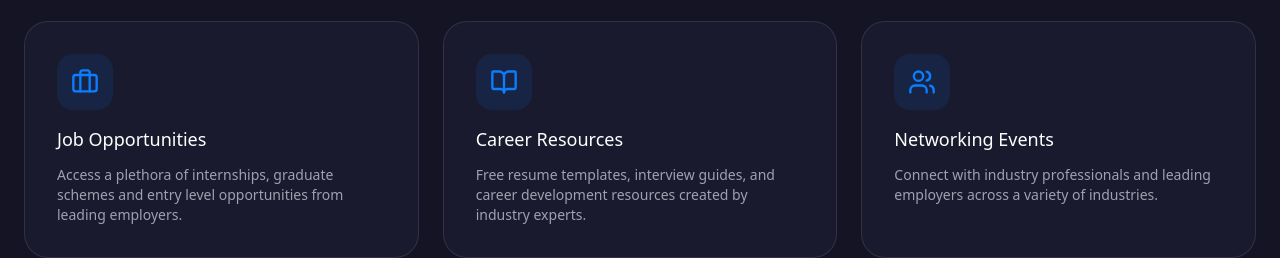
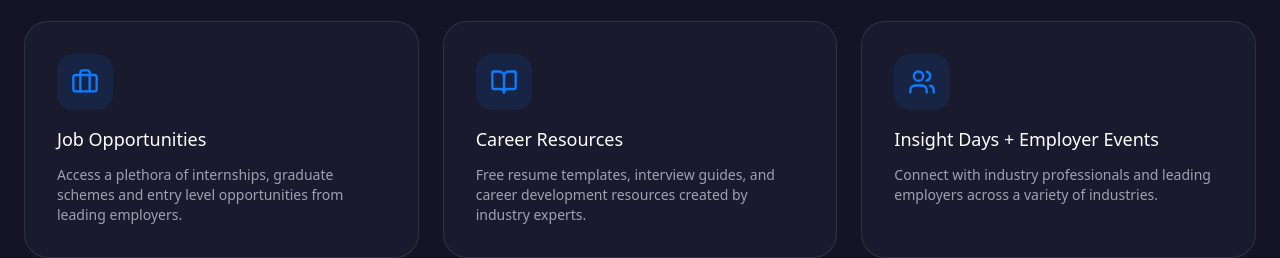
Before and after one commit to Shemz-ux/FOP-app, a React (Vite) app in the folder frontend/: page /students in a window 1280 px wide. Shown: the part 1560-1818 px from the top of the page. Built offline with nearby package versions, Linux system fonts and the light colour scheme; no server answers.

Commit message:
update: networking events title to 'Insight Days + Employer events' on Students page

```diff
--- a/frontend/src/pages/Students/Students.jsx
+++ b/frontend/src/pages/Students/Students.jsx
@@ -157,7 +157,7 @@ export default function Students() {
               <div className="w-14 h-14 rounded-xl bg-primary/10 text-primary flex items-center justify-center mb-4 group-hover:scale-110 transition-transform">
                 <Users className="w-7 h-7" />
               </div>
-              <h3 className="text-foreground mb-3">Networking Events</h3>
+              <h3 className="text-foreground mb-3">Insight Days + Employer Events</h3>
               <p className="text-muted-foreground text-sm">
                 Connect with industry professionals and leading employers across a variety of industries.
               </p>
```
